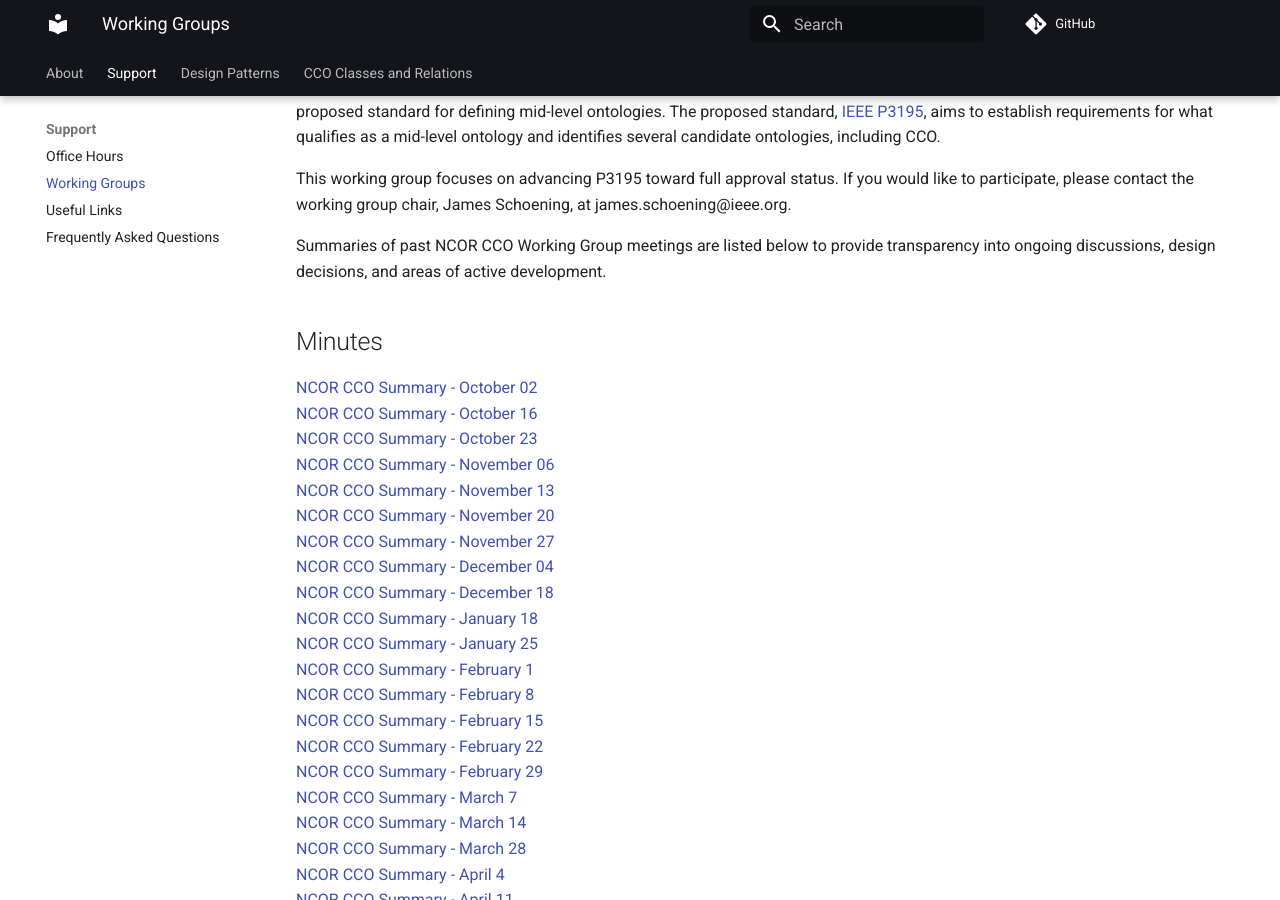
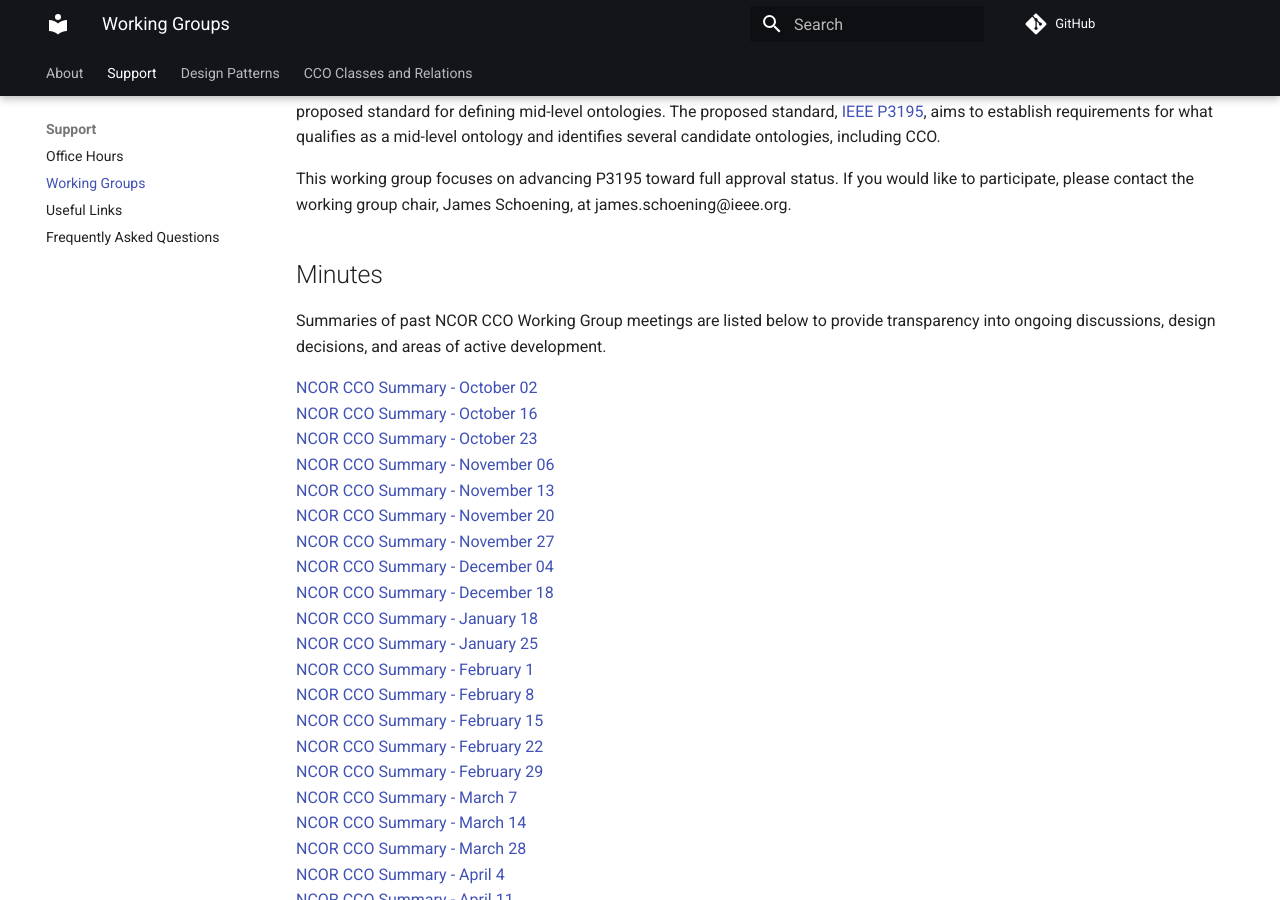
Before and after one commit to CommonCoreOntology/cco-webpage, an MkDocs documentation site: the page built from docs/working-groups.md, in a window 1280 px wide and 900 px high, scrolled down 666 px. Built offline with MkDocs 1.6.1 and Material for MkDocs 9.7.7, drawn with Linux system fonts in a browser that asks for light colours; comment, search, counter and statistics services are not loaded.

```diff
--- a/docs/working-groups.md
+++ b/docs/working-groups.md
@@ -33,12 +33,10 @@ The Common Core Ontologies have been submitted to the Institute of Electrical an
 This working group focuses on advancing P3195 toward full approval status. If you would like to participate, please contact the working group chair, James Schoening, at james.schoening@ieee.org.
 </p>
 
-
+<h2>Minutes</h2>
 <p>
 Summaries of past NCOR CCO Working Group meetings are listed below to provide transparency into ongoing discussions, design decisions, and areas of active development.
 </p>
-
-<h2>Minutes</h2>
 <a href="https://drive.google.com/file/d/1b1XX34WafCgCVQ4YB-PSrtyXeu836CaV/view?usp=drive_link">NCOR CCO Summary - October 02</a><br>
 <a href="https://drive.google.com/file/d/1nagvwEjoQ_FVTySlHczqRmylJ9qvqywk/view?usp=drive_link">NCOR CCO Summary - October 16</a><br>
 <a href="https://drive.google.com/file/d/1kRiTpkXc4w59aBw331dBYzg1gFG2-FqI/view?usp=drive_link">NCOR CCO Summary - October 23</a><br>
```
